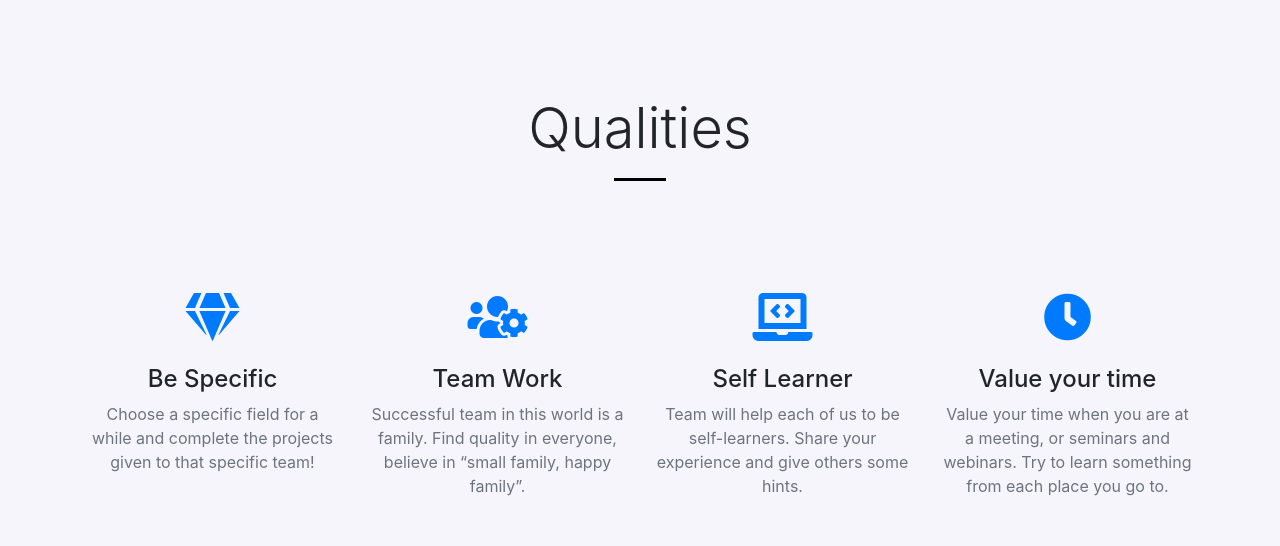
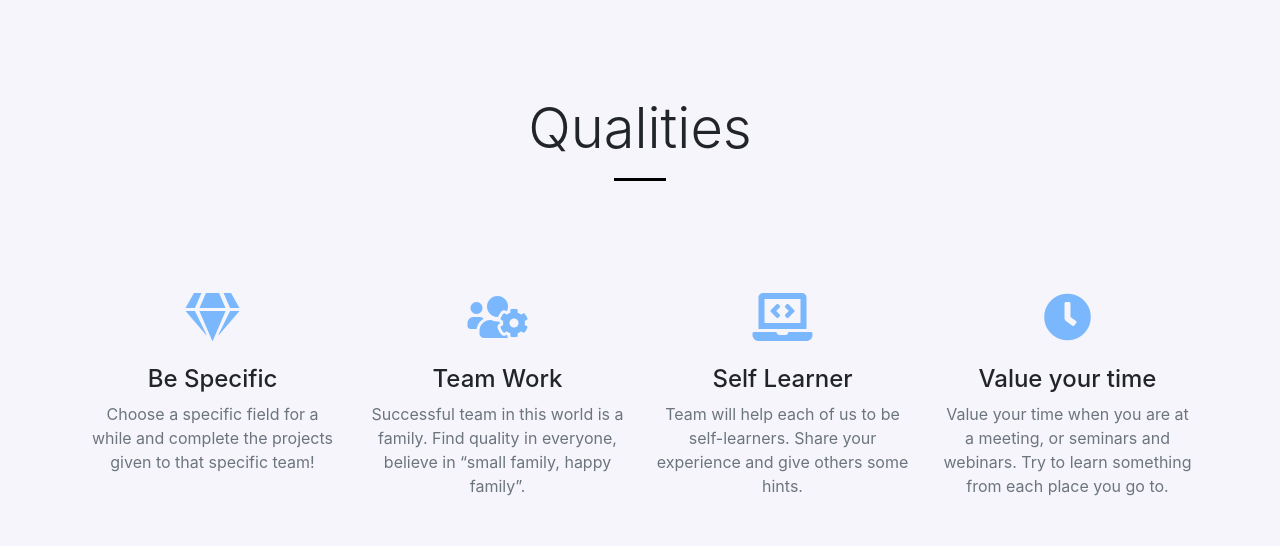
Before and after one commit to Sisamgtm07/Project-PhaseIV, a PHP site: page / in a window 1280 px wide. Shown: the part 1420-1966 px from the top of the page. Run offline with PHP 8.4, Linux system fonts and the light colour scheme.

Commit message:
Style to Quality Section

```diff
--- a/css/style.css
+++ b/css/style.css
@@ -92,3 +92,9 @@ hr.divider {
     max-width: 3.25rem;
     border-width: 0.2rem;
 }
+
+
+/*Quality Section*/
+.quality-section i.fas{
+    opacity: .5;
+}
```
